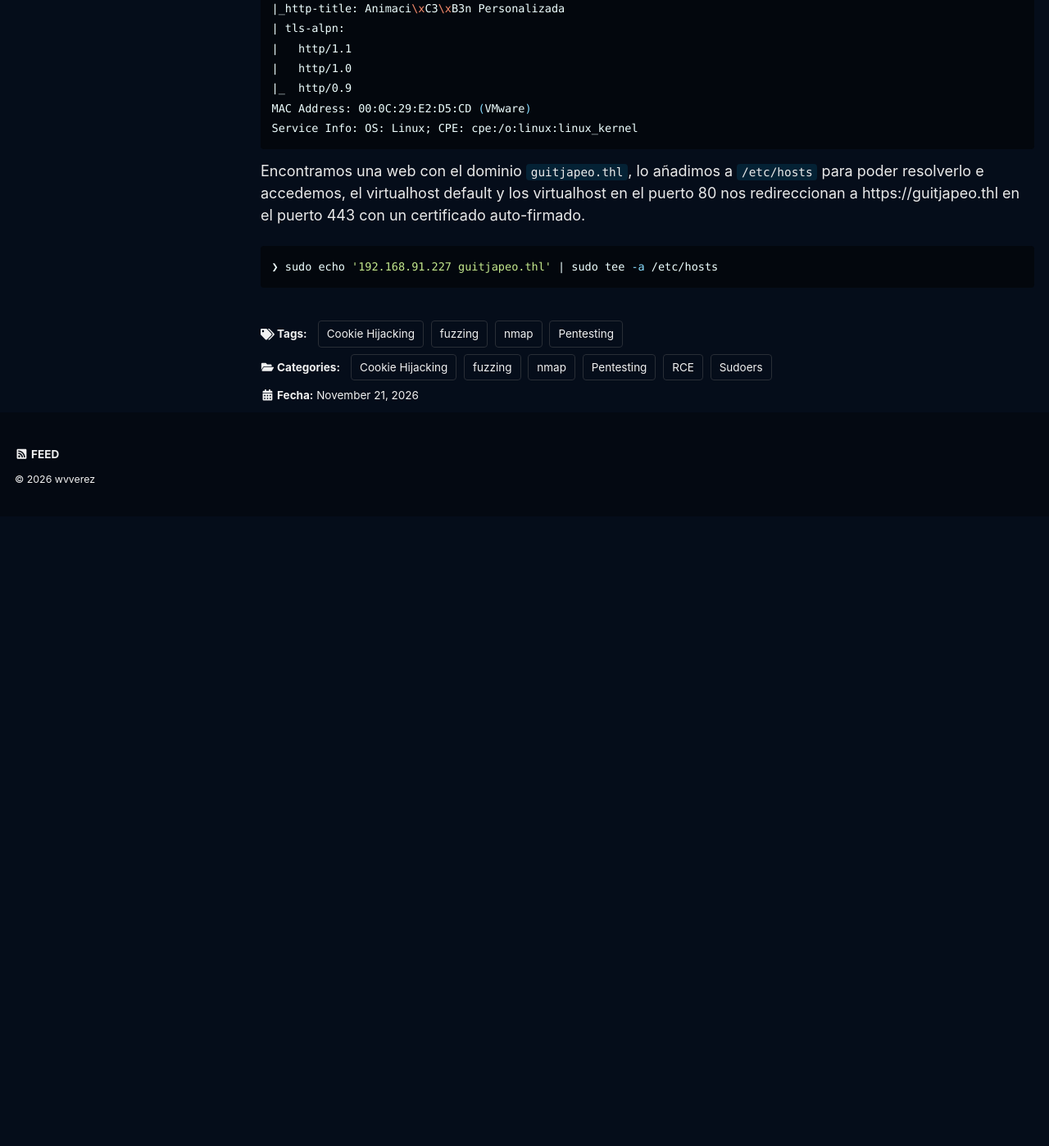
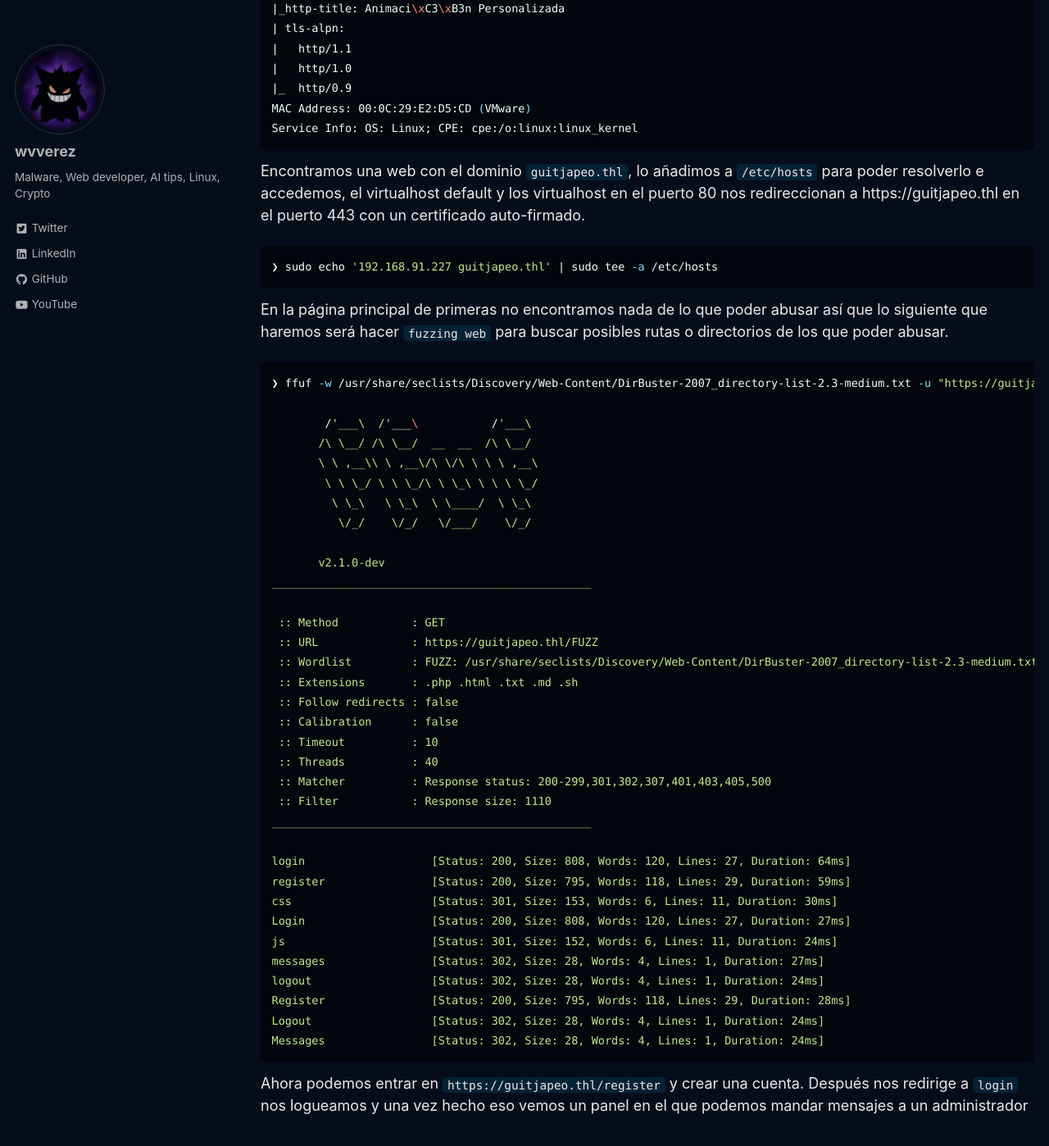
Before and after one commit to wvverez/wvverez.github.io, a Jekyll site: the page built from _posts/2026-11-22-guitjapeo.md, in a window 1280 px wide and 1400 px high, scrolled down 1864 px. Shown: the whole window at 82% size. Built offline with Jekyll 4.4.1, drawn with Linux system fonts in a browser that asks for light colours; cached includes are drawn as plain includes; a script that is not in the unit is left out; before the commit the page ends 2494 px from its top, so only the background shows below that.

Commit message:
Update 2026-11-22-guitjapeo.md

````diff
--- a/_posts/2026-11-22-guitjapeo.md
+++ b/_posts/2026-11-22-guitjapeo.md
@@ -96,3 +96,44 @@ Encontramos una web con el dominio `guitjapeo.thl`, lo añadimos a `/etc/hosts`
 ```sh
 ❯ sudo echo '192.168.91.227 guitjapeo.thl' | sudo tee -a /etc/hosts
 ```
+
+En la página principal de primeras no encontramos nada de lo que poder abusar así que lo siguiente que haremos será hacer `fuzzing web` para buscar posibles rutas o directorios de los que poder abusar.
+
+```sh
+❯ ffuf -w /usr/share/seclists/Discovery/Web-Content/DirBuster-2007_directory-list-2.3-medium.txt -u "https://guitjapeo.thl/FUZZ" -e .php,.html,.txt,.md,.sh -fs 1110
+
+        /'___\  /'___\           /'___\
+       /\ \__/ /\ \__/  __  __  /\ \__/
+       \ \ ,__\\ \ ,__\/\ \/\ \ \ \ ,__\
+        \ \ \_/ \ \ \_/\ \ \_\ \ \ \ \_/
+         \ \_\   \ \_\  \ \____/  \ \_\
+          \/_/    \/_/   \/___/    \/_/
+
+       v2.1.0-dev
+________________________________________________
+
+ :: Method           : GET
+ :: URL              : https://guitjapeo.thl/FUZZ
+ :: Wordlist         : FUZZ: /usr/share/seclists/Discovery/Web-Content/DirBuster-2007_directory-list-2.3-medium.txt
+ :: Extensions       : .php .html .txt .md .sh
+ :: Follow redirects : false
+ :: Calibration      : false
+ :: Timeout          : 10
+ :: Threads          : 40
+ :: Matcher          : Response status: 200-299,301,302,307,401,403,405,500
+ :: Filter           : Response size: 1110
+________________________________________________
+
+login                   [Status: 200, Size: 808, Words: 120, Lines: 27, Duration: 64ms]
+register                [Status: 200, Size: 795, Words: 118, Lines: 29, Duration: 59ms]
+css                     [Status: 301, Size: 153, Words: 6, Lines: 11, Duration: 30ms]
+Login                   [Status: 200, Size: 808, Words: 120, Lines: 27, Duration: 27ms]
+js                      [Status: 301, Size: 152, Words: 6, Lines: 11, Duration: 24ms]
+messages                [Status: 302, Size: 28, Words: 4, Lines: 1, Duration: 27ms]
+logout                  [Status: 302, Size: 28, Words: 4, Lines: 1, Duration: 24ms]
+Register                [Status: 200, Size: 795, Words: 118, Lines: 29, Duration: 28ms]
+Logout                  [Status: 302, Size: 28, Words: 4, Lines: 1, Duration: 24ms]
+Messages                [Status: 302, Size: 28, Words: 4, Lines: 1, Duration: 24ms]
+```
+
+Ahora podemos entrar en `https://guitjapeo.thl/register` y crear una cuenta. Después nos redirige a `login` nos logueamos y una vez hecho eso vemos un panel en el que podemos mandar mensajes a un administrador
````
